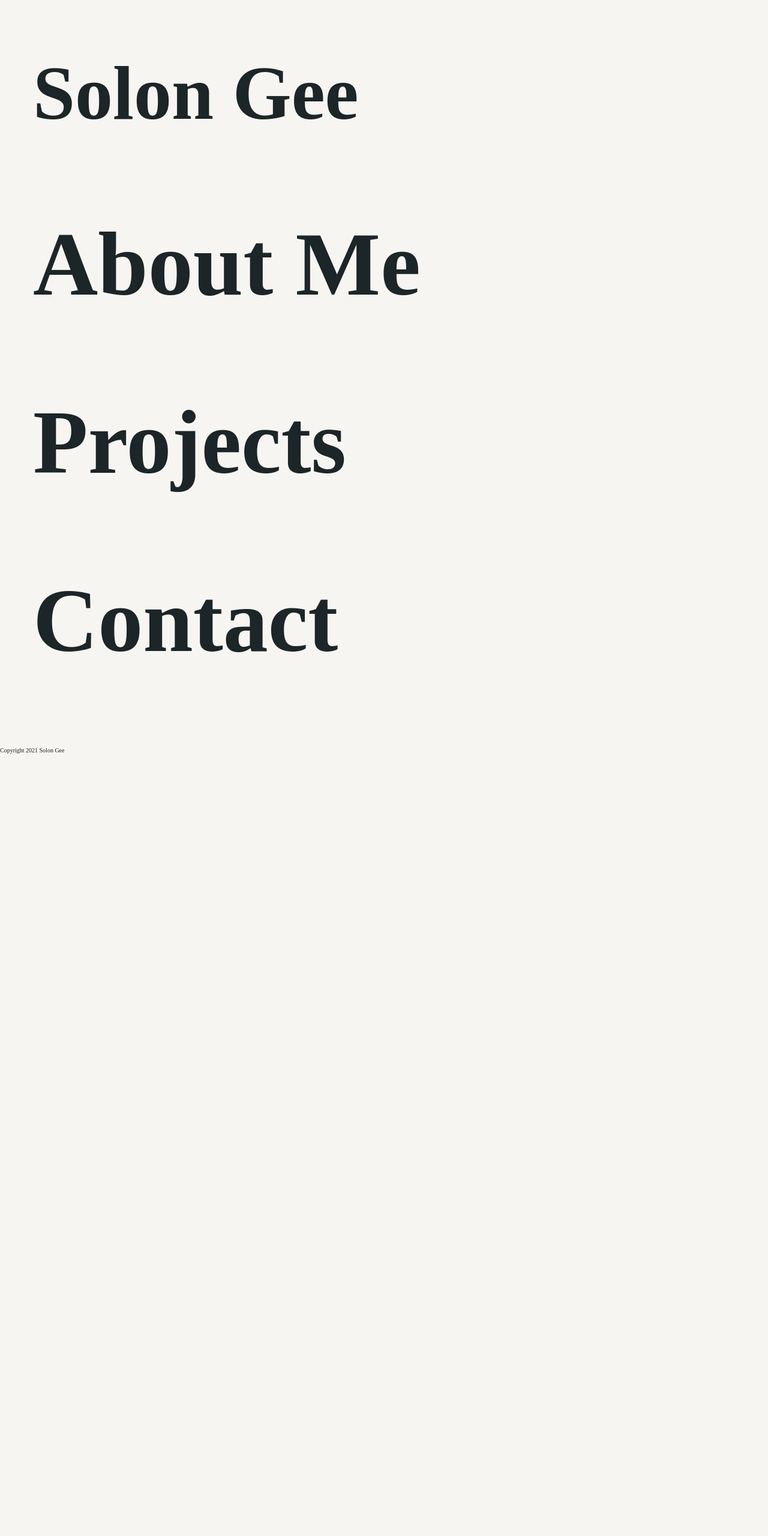
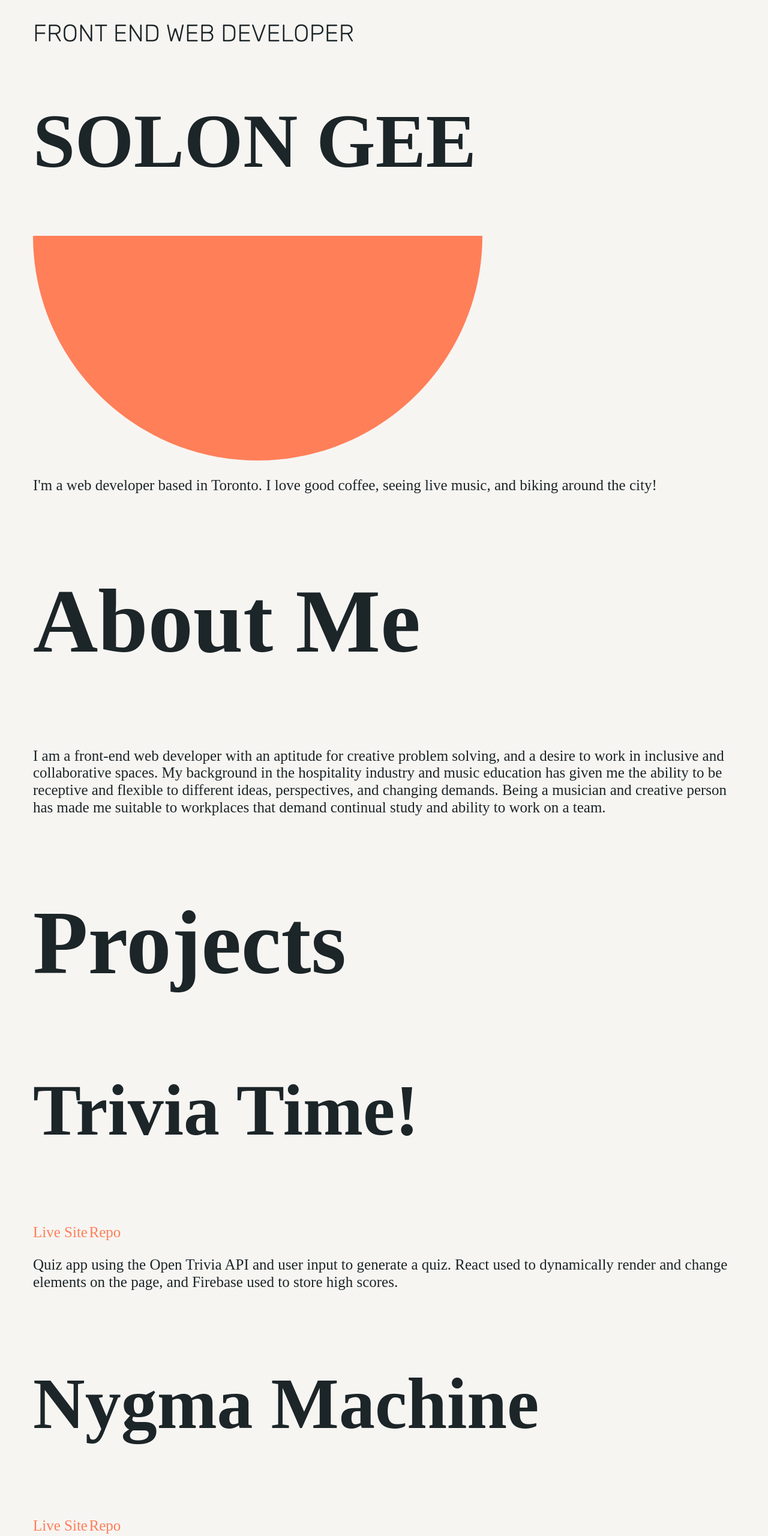
Before and after one commit to sgee456/solonGeePortfolio, a plain HTML site: page index.html in a window 1280 px wide. Shown: the top 2560 px of the page at 60% size. Before the commit the page ends 1266 px from the top, so only its background shows below. Drawn offline with Linux system fonts and the light colour scheme; a web font is replaced by a local one.

Commit message:
added rough font sizing, header svgs

```diff
--- a/index.html
+++ b/index.html
@@ -13,7 +13,20 @@
 <body>
     <header>
         <div class="wrapper">
-            <h1>Solon Gee</h1>
+            <div class="textContainer item1">
+                <h2>Front End Web Developer</h2>
+                <h1>Solon Gee</h1>
+            </div>
+
+            <div class="imageContainer item2">
+                <img src="./assets/Circle4.svg" alt="" aria-hidden="true">
+            </div>
+
+            <div class="textContainer item3">
+                <p>
+                    I'm a web developer based in Toronto. I love good coffee, seeing live music, and biking around the city!
+                </p>
+            </div>
         </div>
     </header>
 
@@ -21,12 +34,52 @@
         <section>
             <div class="wrapper">
                 <h2>About Me</h2>
+                <p>I am a front-end web developer with an aptitude for creative problem solving, and a desire to work in inclusive and collaborative spaces. My background in the hospitality industry and music education has given me the ability to be receptive and flexible to different ideas, perspectives, and changing demands. Being a musician and creative person has made me suitable to workplaces that demand continual study and ability to work on a team.</p>
             </div>
         </section>
 
         <section>
             <div class="wrapper">
                 <h2>Projects</h2>
+
+                <article>
+                    <div class="imageContainer"></div>
+
+                    <div class="textContainer">
+                        <h3>Trivia Time!</h3>
+                        <div class="links">
+                            <a href="https://condescending-swirles-3f71f4.netlify.app/">Live Site</a>
+                            <a href="https://github.com/sgee456/solonGeeProjectThree">Repo</a>
+                        </div>
+                        <p>Quiz app using the Open Trivia API and user input to generate a quiz. React used to dynamically render and change elements on the page, and Firebase used to store high scores.</p>
+                    </div>
+                </article>
+
+                <article>
+                    <div class="imageContainer"></div>
+
+                    <div class="textContainer">
+                        <h3>Nygma Machine</h3>
+                        <div class="links">
+                            <a href="https://nygma.netlify.app/">Live Site</a>
+                            <a href="https://github.com/nygma-machine/project-4">Repo</a>
+                        </div>
+                        <p>A game where the user must cross a trap-filled maze in order to find the nygma machine, a mysterious device capable of dispensing helpful advice! Created as a group project with Hal Forrest, Corey Hamat, and Brian Canuto.</p>
+                    </div>
+                </article>
+
+                <article>
+                    <div class="imageContainer"></div>
+
+                    <div class="textContainer">
+                        <h3>Choose Your Villager</h3>
+                        <div class="links">
+                            <a href="https://solon-jasmine.github.io/animalCrossingApp/">Live Site</a>
+                            <a href="https://github.com/solon-jasmine/animalCrossingApp">Repo</a>
+                        </div>
+                        <p>An app that allows you to search all villagers in the Animal Crossing video game franchise based on user criteria. Created in collaboration with Jasmine Patterson.</p>
+                    </div>
+                </article>
             </div>
         </section>
 
@@ -38,7 +91,7 @@
     </main>
 
     <footer>
-        <p>Copyright 2021 Solon Gee</p>
+        <p>Developed by Solon Gee</p>
     </footer>
 </body>
 </html>
--- a/styles/sass/_global.scss
+++ b/styles/sass/_global.scss
@@ -3,6 +3,7 @@ $lightBackground: rgb(247, 245, 242);
 $darkBackground: rgb(235, 231, 224);
 
 $black: rgb(28, 37, 40);
+$orange: #ff7f59;
 
 //typography
 
@@ -23,3 +24,20 @@ body {
     max-width: 1170px;
     margin: 0 auto;
 }
+
+h2 {
+    font-size: 15rem;
+}
+
+h3 {
+    font-size: 12rem;
+}
+
+p, a {
+    font-size: 2.5rem;
+}
+
+a {
+    text-decoration: none;
+    color: $orange;
+}
--- a/styles/sass/_header.scss
+++ b/styles/sass/_header.scss
@@ -1,7 +1,13 @@
-h1 {
-    font-size: 12.6rem;
+header {
+    h1 {
+        font-size: 12.6rem;
+        text-transform: uppercase;
+    }
+
+    h2 {
+        font-family: 'Rubik', sans-serif;
+        font-size: 4rem;
+        font-weight: 300;
+        text-transform: uppercase;
+    }
 }
-
-h2 {
-    font-size: 15rem;
-}
```
Also changed, not shown: assets/Circle1.svg (added), assets/Circle2.svg (added), assets/Circle3.svg (added), assets/Circle4.svg (added), assets/Circle5.svg (added), styles/style.css.
